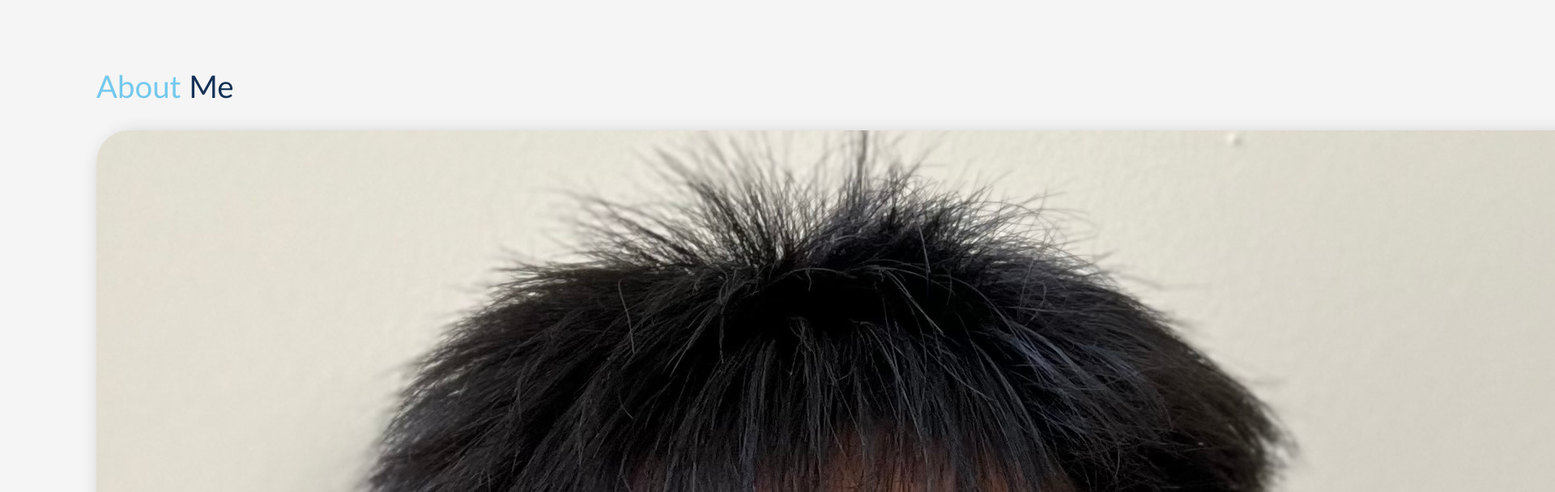
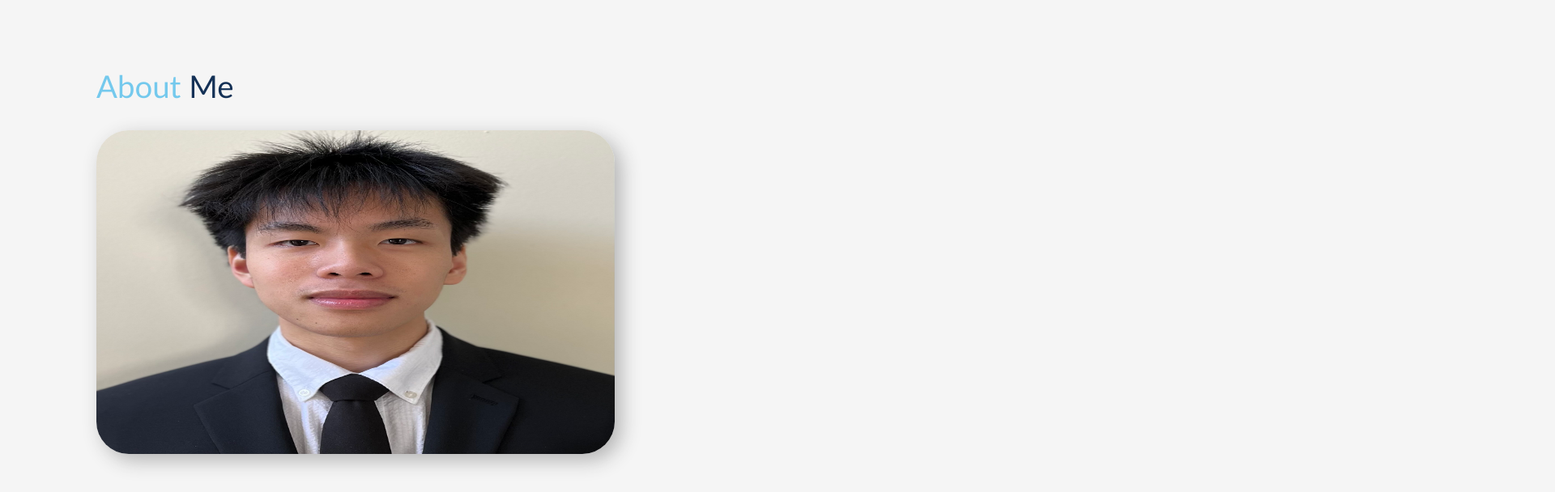
Before and after one commit to dylantonthat/dylantonthat.github.io, a plain HTML site: page index.html in a window 1280 px wide. Shown: the part 800-1408 px from the top of the page at 81% size, 1920 px wide, since content can reach past the window. Drawn offline with nearby package versions, Linux system fonts and the light colour scheme.

Commit message:
about me

```diff
--- a/style.css
+++ b/style.css
@@ -154,7 +154,6 @@ body
 
 .aboutMe-image
 {
-    flex-basis: 35vw;
     float: center;
     margin: 0.25vh, 0;
 }
@@ -162,8 +161,8 @@ body
 .aboutMe-image img
 {
     margin: 3vh 0;
-    height: auto;
-    width: auto;
+    height: 50vh;
+    width: 50vw;
 
     border-radius: 40px;
     box-shadow: 1vh 1vh 3vh #b3b3b3;
@@ -188,6 +187,7 @@ body
 
 .aboutMe-Description p
 {
+    float: center;
     margin-top: 2vw;
     flex-basis: 60vw;
     line-height: 350%;
```
